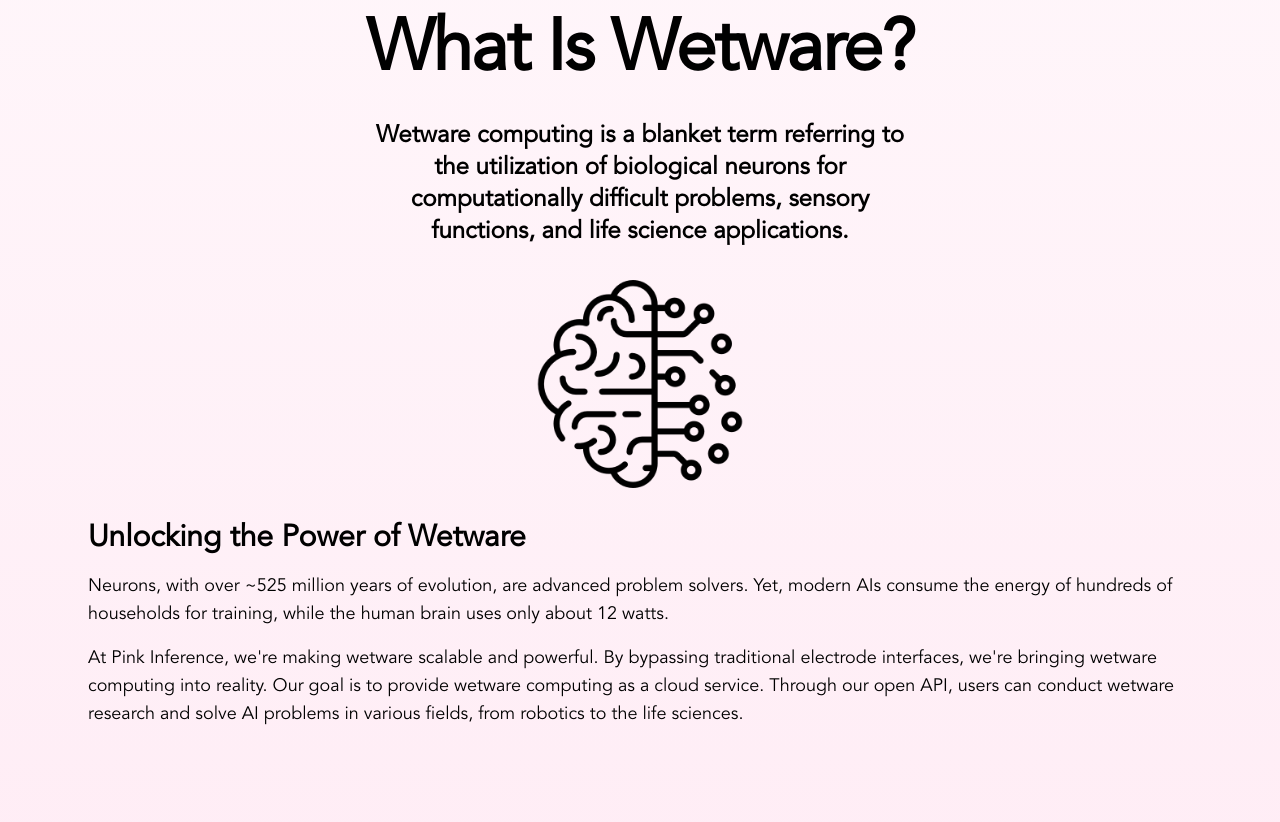
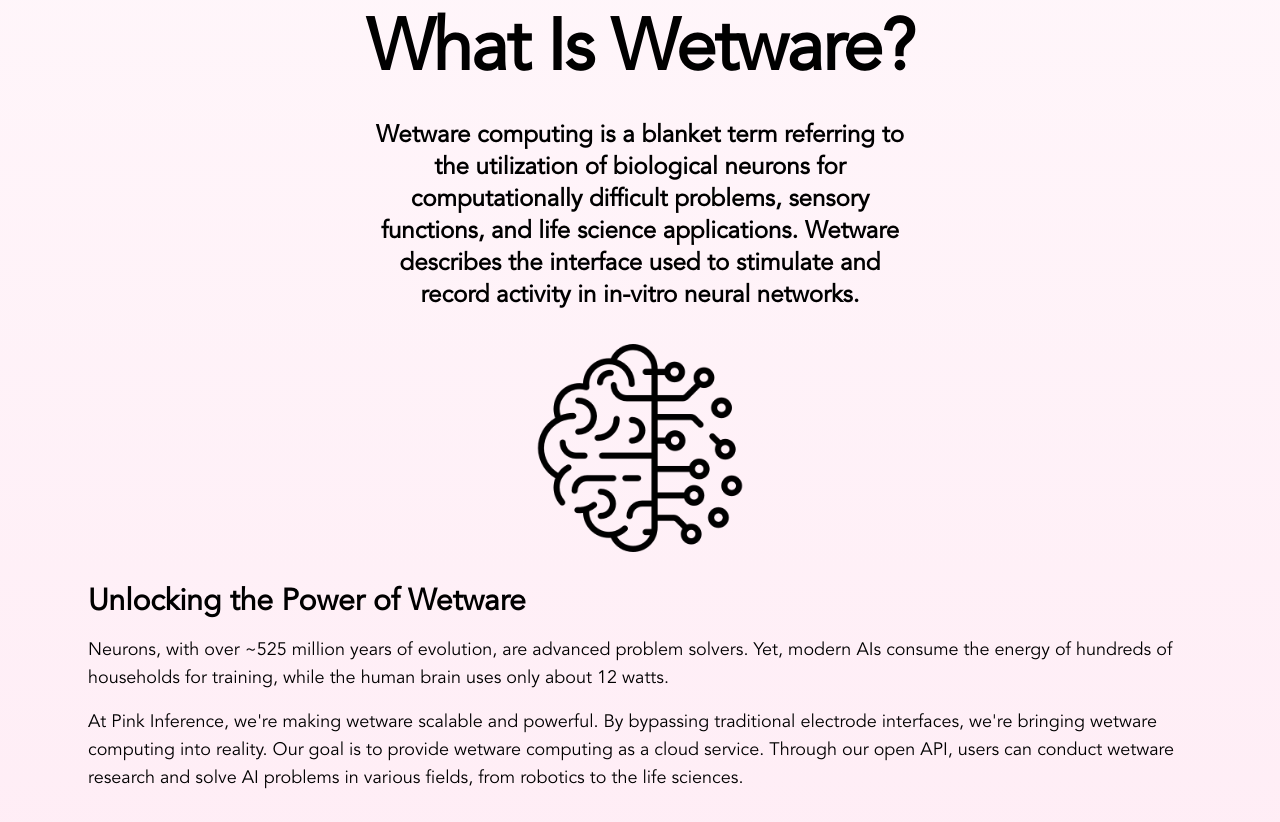
Before and after one commit to jonahwei19/pink-inference-website, a Next.js app: page / in a window 1280 px wide. Shown: the part 1000-1822 px from the top of the page. Built offline with nearby package versions, Linux system fonts and the light colour scheme.

Commit message:
Update page.tsx

```diff
--- a/app/page.tsx
+++ b/app/page.tsx
@@ -133,7 +133,9 @@
               <p className='md:w-2/3 lg:w-1/2 font-semibold text-xl md:text-2xl'>
                 Wetware computing is a blanket term referring to the utilization
                 of biological neurons for computationally difficult problems,
-                sensory functions, and life science applications.
+                sensory functions, and life science applications. Wetware describes
+                the interface used to stimulate and record activity in in-vitro neural
+                networks.
               </p>
             </div>
 
```
